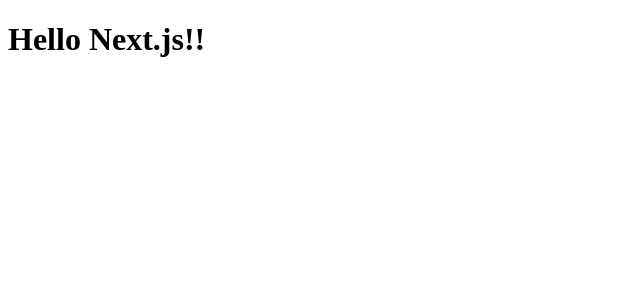
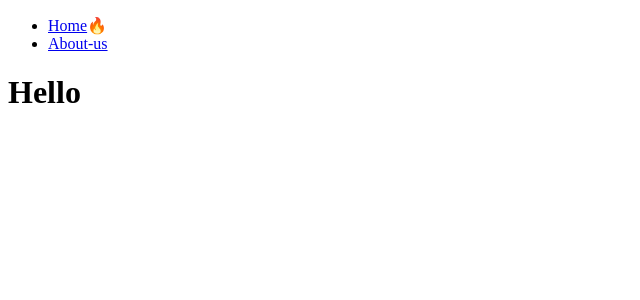
Before and after one commit to jiwonkim16/Learn-Next.js-14, a Next.js app: page / in a window 1280 px wide. Shown: the top 300 px of the page, without its empty margins (0-640 px from the left). Built offline with nearby package versions, Linux system fonts and the light colour scheme.

Commit message:
Not Found Routes / usePathname

```diff
--- a/app/page.tsx
+++ b/app/page.tsx
@@ -1,5 +1,12 @@
+import Navigation from "../components/navigation";
+
 function Page() {
-  return <h1>Hello Next.js!!</h1>;
+  return (
+    <div>
+      <Navigation />
+      <h1>Hello</h1>
+    </div>
+  );
 }
 
 export default Page;
@@ -30,3 +37,9 @@ export default Page;
 // 왜냐면 page 라는 파일을 만들지 않는 이상 실제 경로에 포함되지도 렌더링되지도 않기 때문이다. 그렇기 때문에 권장하지는 않는다.
 // 즉, page 라는 파일을 갖고 있지 않으면 url이 될 수 없다. 단순히 컴포넌트에 불과해진다. 그래서 url을 정의하는 app 폴더 안에
 // 컴포넌트 관련 폴더를 만드는 것은 권장하진 않지만 가능은 하다!
+// --------------------------------------------------
+
+// not-found.tsx
+// app 폴더의 root 경로에 위 이름의 파일을 만들어주면
+// 페이지를 찾을 수 없을 경우 위 파일의 UI가 렌더링 된다.
+// not-found 또한 page, layout 과 같이 특별한 파일명이다.
--- /dev/null
+++ b/components/navigation.tsx
@@ -0,0 +1,41 @@
+"use client";
+import Link from "next/link";
+import { usePathname } from "next/navigation";
+import React from "react";
+
+function Navigation() {
+  const path = usePathname();
+
+  return (
+    <nav>
+      <ul>
+        <li>
+          <Link href="/">Home</Link>
+          {path === "/" ? "🔥" : ""}
+        </li>
+        <li>
+          <Link href="/about-us">About-us</Link>
+          {path === "/about-us" ? "🔥" : ""}
+        </li>
+      </ul>
+    </nav>
+  );
+}
+
+export default Navigation;
+
+// 네비게이션 바에서 각 페이지로 이동하려면 어떻게 해야할까?
+// a 태그를 써도 되지만 Next.js 프레임워크의 네비게이션 기능을 이용하기 위해
+// Link라는 컴포넌트를 사용할 것이다. Link는 next/link에서 import 해온다.
+// 그리고 Link는 반드시 href 속성을 가진다.
+
+// 만약 네비게이션 요소에 내가 현재 위치하고 있는 페이지면 이모지를 추가하고 싶다면 어떻게 해야할까? (about-us 페이지에 있다면 about-us 텍스트 옆에 이모지 추가)
+// Next.js는 url에 관한 정보를 알려주는 Hook이 있다.
+// 그 Hook은 usePathname 이라는 hook이다.
+// usePathnam은 유저가 현재 머물고 있는 url을 알려준다.
+// 그런데 usePathname 의 값을 콘솔에 찍으려고 하니 에러가 발생했는데 에러 내용인 즉,
+// usePathname은 오직 client Component에서만 동작하며, 이를 위해 use client 라는 문구를 파일 상단에 추가해야 한다고 한다.
+// 에러 코드에서 알려준 것처럼 use client 문구를 추가하니 정상적으로 동작한다. 이에 각 리스트에 해당하는 url에 내가 위치하고 있다면 이모지를 추가하게끔 코드를 작성했다.
+
+// 그런데 client component 가 무엇이고 왜 use client 를 추가하니 정상적으로 동작하는지에 대해 알기 위해서는
+// client component와 server component의 차이를 알아야 한다.
```
Also changed, not shown: app/about-us/company/sales/page.tsx (+7 -2 lines), app/about-us/page.tsx (+7 -2 lines), app/not-found.tsx (added, +12 -0 lines).
